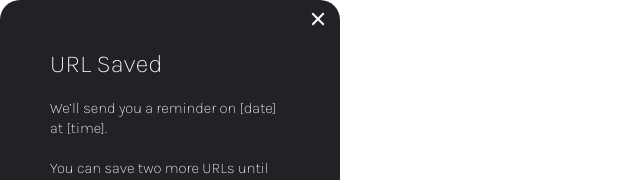
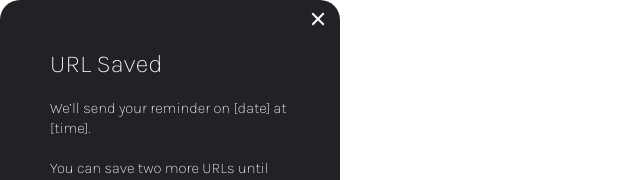
Before and after one commit to Matt-Hulme/Remind.Me, a React (Vite) app: page / in a window 1280 px wide. Shown: the top 180 px of the page, without its empty margins (0-640 px from the left). Built offline with nearby package versions, Linux system fonts and the light colour scheme.

Commit message:
Working on Express.js/Database

```diff
--- a/src/components/Pages/ConfirmationPage.jsx
+++ b/src/components/Pages/ConfirmationPage.jsx
@@ -8,7 +8,7 @@ export default function ConfirmationPage (){
           <div className="ConfirmationPageMainContainer">
             <CloseButton />
             <h1 className='Mainh1'>URL Saved</h1>
-            <p className='Mainp'>We’ll send you a reminder on [date] at [time].</p>
+            <p className='Mainp'>We’ll send your reminder on [date] at [time].</p>
             <p className='Mainp'>You can save two more URLs until you’ll need to upgrade.</p>
             <UpgradeButton />
           </div>
```
